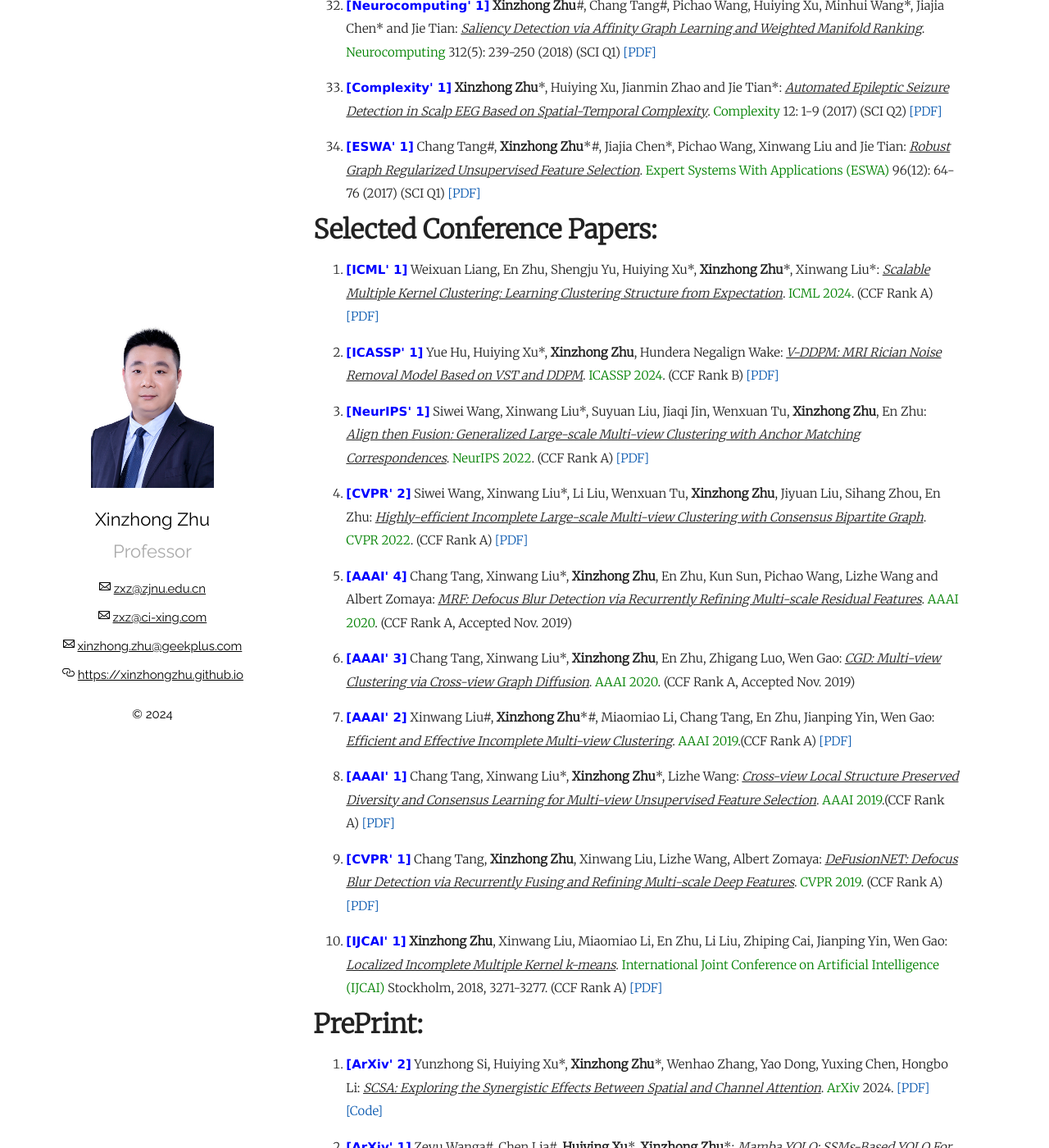
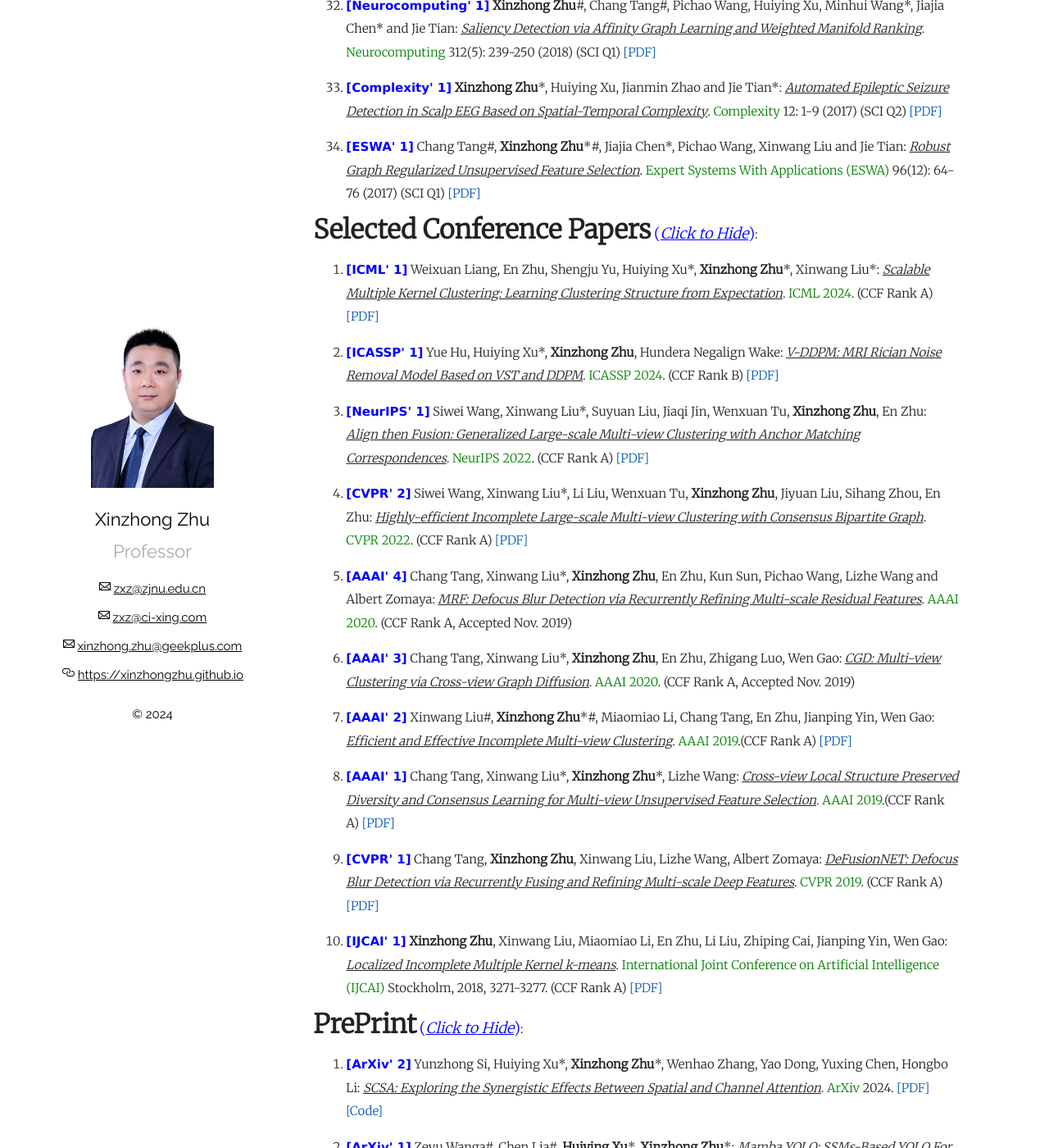
Before and after one commit to xinzhongzhu/xinzhongzhu.github.io, a Jekyll site: the page built from index.md, in a window 1280 px wide and 1400 px high, scrolled down 3783 px. Shown: the whole window at 82% size. Built offline with Jekyll 4.4.1, drawn with Linux system fonts in a browser that asks for light colours; some of the changed text lies outside the part shown.

Commit message:
Update index.md

```diff
--- a/index.md
+++ b/index.md
@@ -12,7 +12,7 @@ Please drop me a message by email: <u>zxz@zjnu.edu.cn</u> or <u>zxz@ci-xing.com<
 
 
 <details open>
-  <summary><font size="6"><b>Selected Journal Papers</b></font> <font size="4"><u>(Click to Hide</u>)</font>:</summary>
+  <summary><font size="6"><b>Selected Journal Papers</b></font> <font size="4" color="blue">(<i><u>Click to Hide</u></i>)</font>:</summary>
   <p>
   <ol>
 
@@ -107,7 +107,7 @@ Please drop me a message by email: <u>zxz@zjnu.edu.cn</u> or <u>zxz@ci-xing.com<
 
 
 <details open>
-  <summary><font size="6"><b>Selected Conference Papers:</b></font></summary>
+  <summary><font size="6"><b>Selected Conference Papers</b></font> <font size="4" color="blue">(<i><u>Click to Hide</u></i>)</font>:</summary>
   <p>
     <ol>
 
@@ -140,7 +140,7 @@ Please drop me a message by email: <u>zxz@zjnu.edu.cn</u> or <u>zxz@ci-xing.com<
 
 
 <details open>
-  <summary><font size="6"><b>PrePrint:</b></font></summary>
+  <summary><font size="6"><b>PrePrint</b></font> <font size="4" color="blue">(<i><u>Click to Hide</u></i>)</font>:</summary>
   <p>
     <ol>
 <p style="margin-top: 8px;"><li><font face="verdana" color="blue"><b>[ArXiv' 2]</b></font> Yunzhong Si, Huiying Xu*, <b>Xinzhong Zhu</b>*, Wenhao Zhang, Yao Dong, Yuxing Chen, Hongbo Li: <i><u>SCSA: Exploring the Synergistic Effects Between Spatial and Channel Attention</u></i>. <font color="green">ArXiv</font> 2024. <a href = "https://arxiv.org/pdf/2407.05128v1">[PDF]</a> <a href = "https://github.com/HZAI-ZJNU/SCSA">[Code]</a></li></p>
```
